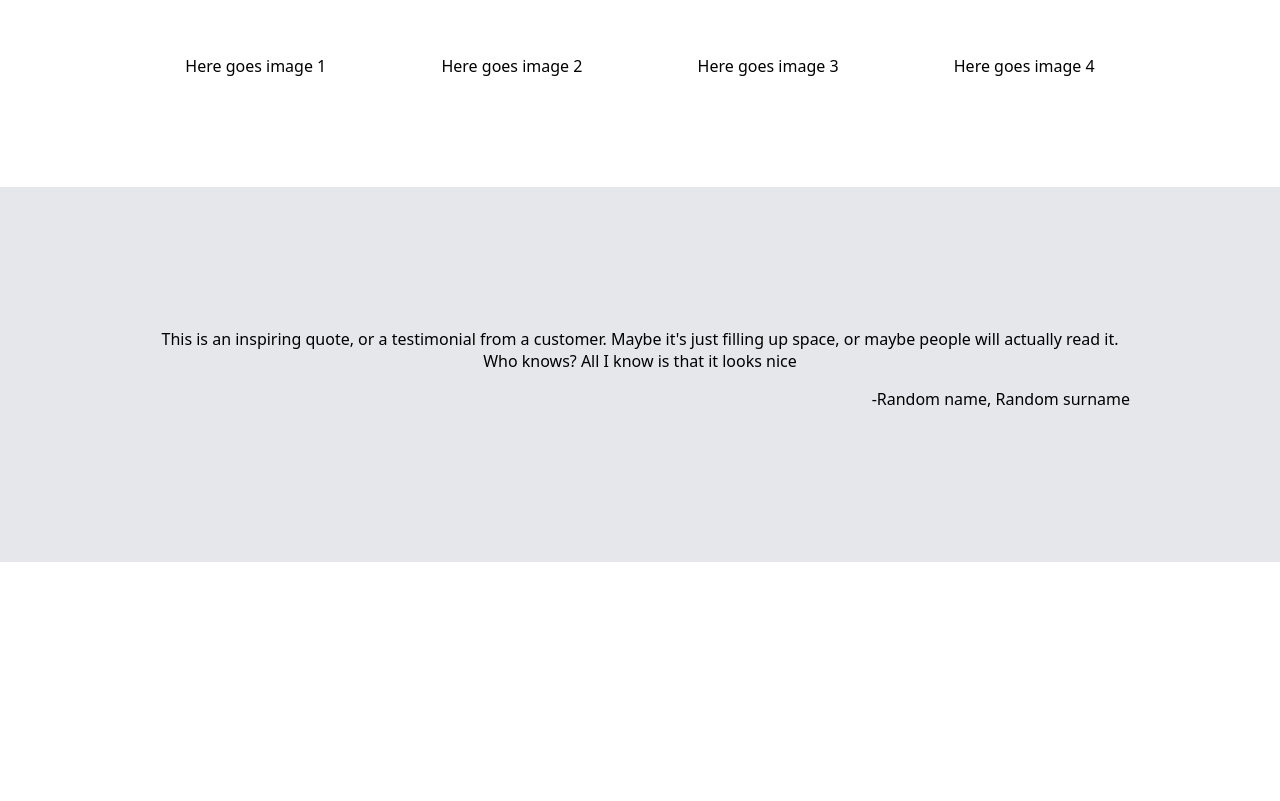
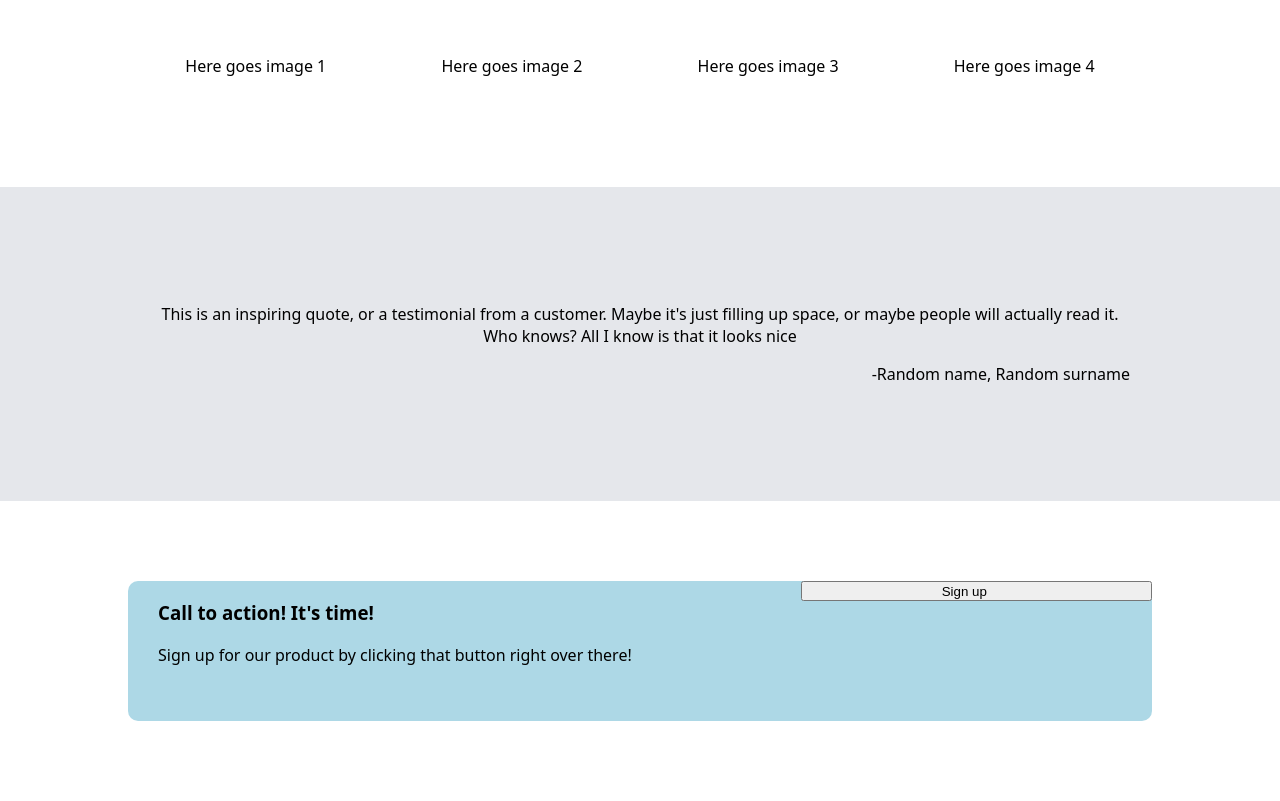
Before and after one commit to Bautaxx/Landing-page, a plain HTML site: page home.html in a window 1280 px wide. Shown: the part 495-1296 px from the top of the page. Before the commit the page ends 1057 px from the top, so only its background shows below. Drawn offline with Linux system fonts and the light colour scheme.

Commit message:
Structure of cta completed

```diff
--- a/home.html
+++ b/home.html
@@ -48,6 +48,15 @@
         <p id="text">This is an inspiring quote, or a testimonial from a customer. Maybe it's just filling up space, or maybe people will actually read it. Who knows? All I know is that it looks nice</p>
         <p id="author">-Random name, Random surname</p>
     </div>
+    <div class="cta">
+        <div class="blue-rectangle">
+            <div class="text">
+                <h3>Call to action! It's time!</h3>
+                <p>Sign up for our product by clicking that button right over there!</p>
+            </div>
+            <button>Sign up</button>
+        </div>
+    </div>
 
 </body>
 </html>
--- a/main.css
+++ b/main.css
@@ -64,9 +64,9 @@ body{
 }
 /*Testimonial Section*/
 .testimonial{
-    height: 250px;
     background-color: #e5e7eb;
-    padding-top: 125px;
+    padding-bottom: 100px;
+    padding-top: 100px;
     padding-left: 150px;
     padding-right: 150px;
 }
@@ -76,3 +76,30 @@ body{
 .testimonial #author{
     text-align: end;
 }
+/*Call to action section*/
+.cta{
+    height: 300px;
+    background-color: white;
+    display: flex;
+    justify-content: center;
+    align-items: center;
+}
+.cta .blue-rectangle{
+    background-color: lightblue;
+    height: 140px;
+    width: 80%;
+    border-radius: 10px;
+    display: flex;
+    flex-direction: row;
+    gap: 20px;
+}
+.cta .blue-rectangle .text{
+    flex: 2;
+    padding-left: 30px ;
+    padding-bottom: 30px;
+}
+.cta .blue-rectangle button{
+    flex:1;
+    height: 20px;
+    padding-right: 30px;
+}
```
